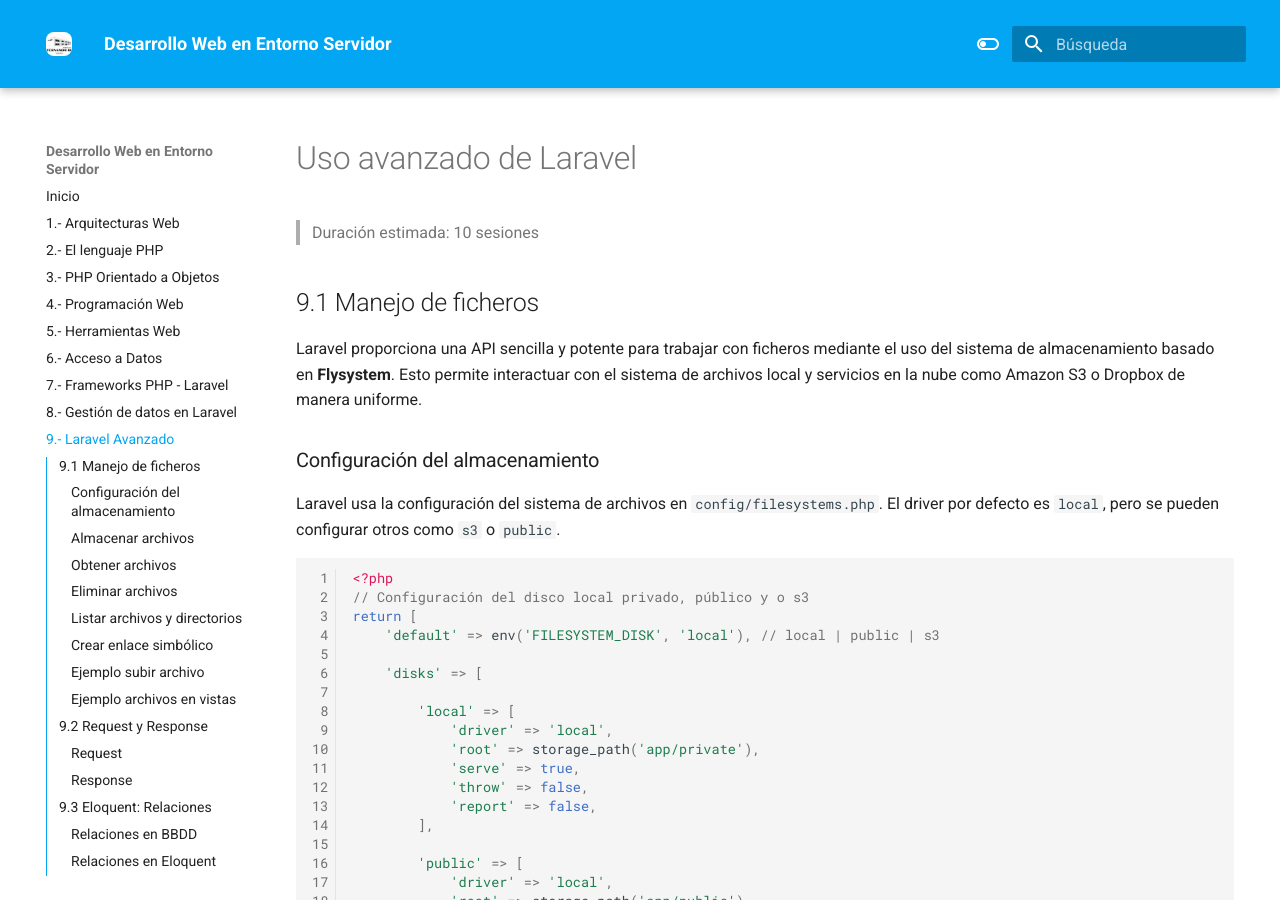
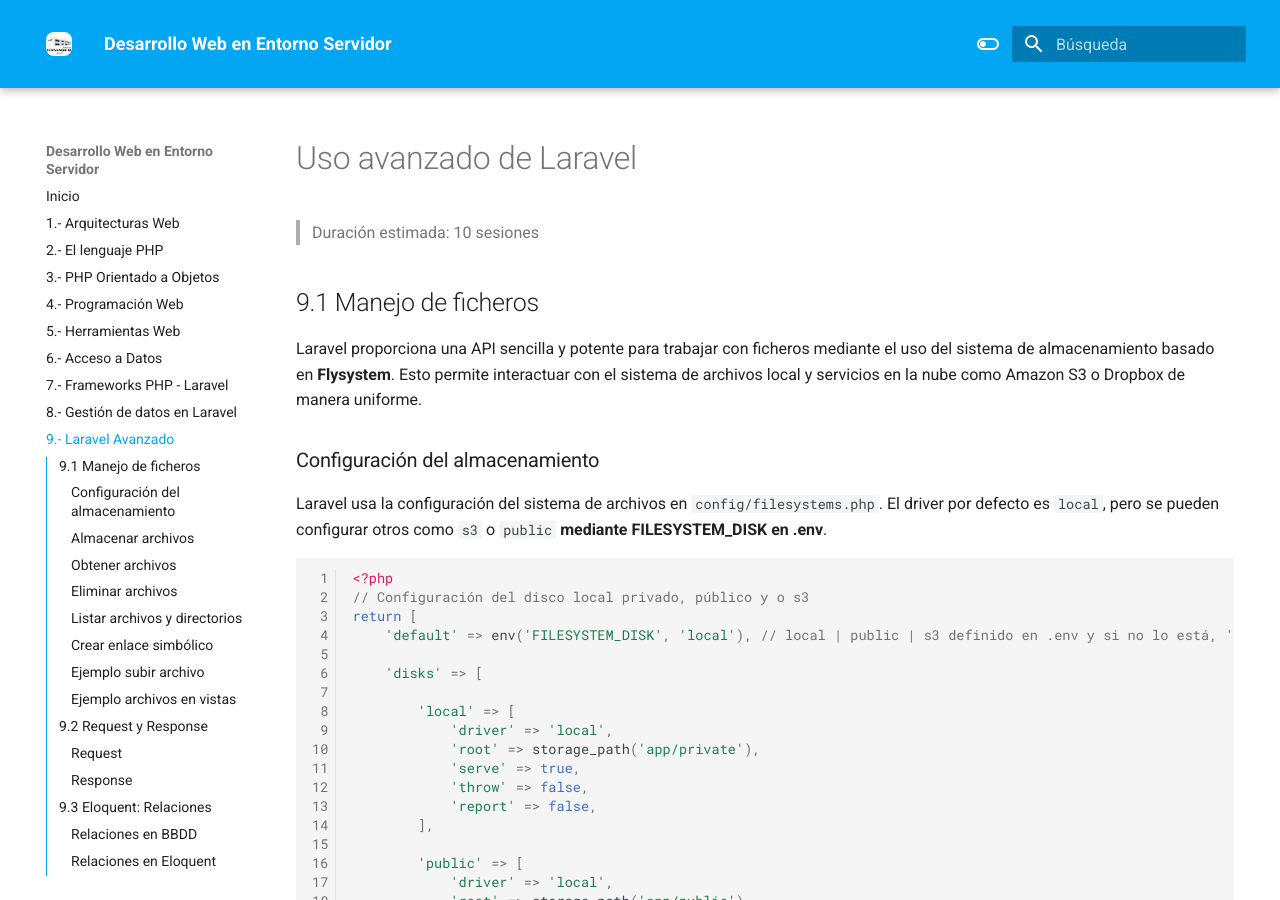
Before and after one commit to elblo/dwes2526, an MkDocs documentation site: the page built from docs/09laravelAvanzado.md, in a window 1280 px wide and 900 px high. Built offline with MkDocs 1.6.1 and Material for MkDocs 9.7.7, drawn with Linux system fonts in a browser that asks for light colours.

````diff
--- a/docs/09laravelAvanzado.md
+++ b/docs/09laravelAvanzado.md
@@ -28,13 +28,13 @@ Laravel proporciona una API sencilla y potente para trabajar con ficheros median
 
 ### Configuración del almacenamiento
 
-Laravel usa la configuración del sistema de archivos en `config/filesystems.php`. El driver por defecto es `local`, pero se pueden configurar otros como `s3` o `public`.
+Laravel usa la configuración del sistema de archivos en `config/filesystems.php`. El driver por defecto es `local`, pero se pueden configurar otros como `s3` o `public` **mediante FILESYSTEM_DISK en .env**.
 
 ```php
 <?php
 // Configuración del disco local privado, público y o s3
 return [
-    'default' => env('FILESYSTEM_DISK', 'local'), // local | public | s3
+    'default' => env('FILESYSTEM_DISK', 'local'), // local | public | s3 definido en .env y si no lo está, 'local'
 
     'disks' => [
 
````
